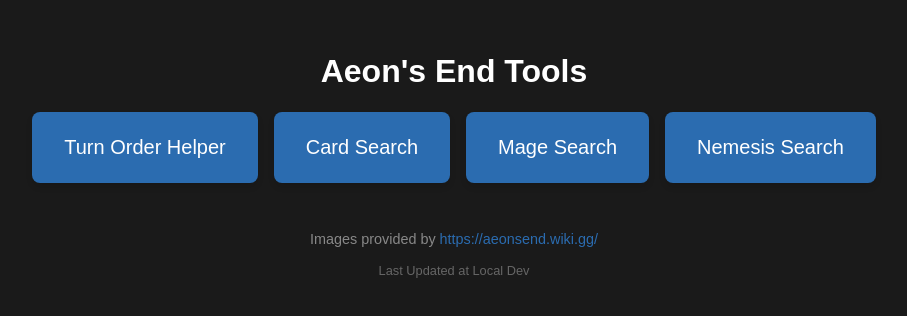
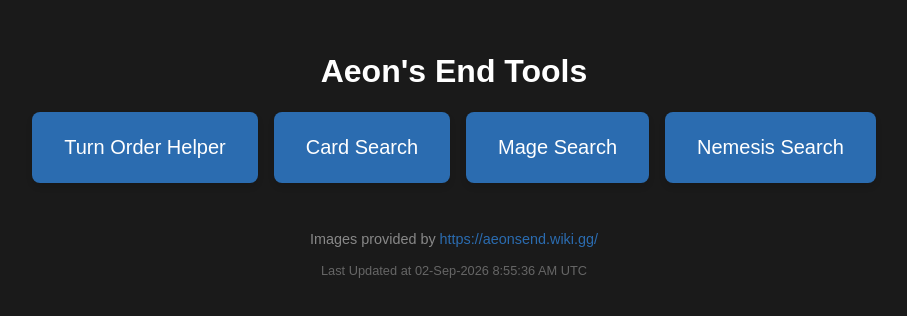
Before and after one commit to bigwheels16/aeons-end-game-helper, a React (Vite) app: page / in a window 1280 px wide. Shown: the top 316 px of the page, without its empty margins (186-1093 px from the left). Built offline with nearby package versions, Linux system fonts and the light colour scheme.

Commit message:
format last updated date

```diff
--- a/src/screens/HomeScreen.tsx
+++ b/src/screens/HomeScreen.tsx
@@ -10,6 +10,33 @@ interface HomeScreenProps {
  * Serves as the central navigation hub for selecting available Aeon's End tools
  * (Turn Order Helper and Card Search).
  */
+const MONTHS = ['Jan', 'Feb', 'Mar', 'Apr', 'May', 'Jun', 'Jul', 'Aug', 'Sep', 'Oct', 'Nov', 'Dec'] as const;
+
+const formatBuildTime = (isoString?: string): string => {
+  const date = isoString ? new Date(isoString) : new Date();
+  const validDate = isNaN(date.getTime()) ? new Date() : date;
+
+  const day = String(validDate.getDate()).padStart(2, '0');
+  const month = MONTHS[validDate.getMonth()];
+  const year = validDate.getFullYear();
+
+  let hours = validDate.getHours();
+  const minutes = String(validDate.getMinutes()).padStart(2, '0');
+  const seconds = String(validDate.getSeconds()).padStart(2, '0');
+  const period = hours >= 12 ? 'PM' : 'AM';
+
+  hours = hours % 12 || 12;
+
+  const timeZone = new Intl.DateTimeFormat(undefined, { timeZoneName: 'short' })
+    .formatToParts(validDate)
+    .find((part) => part.type === 'timeZoneName')?.value;
+
+  const tzSuffix = timeZone ? ` ${timeZone}` : '';
+
+  return `${day}-${month}-${year} ${hours}:${minutes}:${seconds} ${period}${tzSuffix}`;
+};
+
+
 const HomeScreen: React.FC<HomeScreenProps> = ({ onSelectTool }) => {
   return (
     <div style={{ padding: '2rem', textAlign: 'center', fontFamily: 'sans-serif' }}>
@@ -85,7 +112,7 @@ const HomeScreen: React.FC<HomeScreenProps> = ({ onSelectTool }) => {
         Images provided by <a href="https://aeonsend.wiki.gg/" target="_blank" rel="noopener noreferrer" style={{ color: '#2b6cb0', textDecoration: 'none' }}>https://aeonsend.wiki.gg/</a>
       </div>
       <div style={{ marginTop: '1rem', fontSize: '0.8rem', color: '#666' }}>
-        Last Updated at {import.meta.env.VITE_BUILD_TIME || 'Local Dev'}
+        Last Updated at {formatBuildTime(import.meta.env.VITE_BUILD_TIME)}
       </div>
     </div>
   );
```
